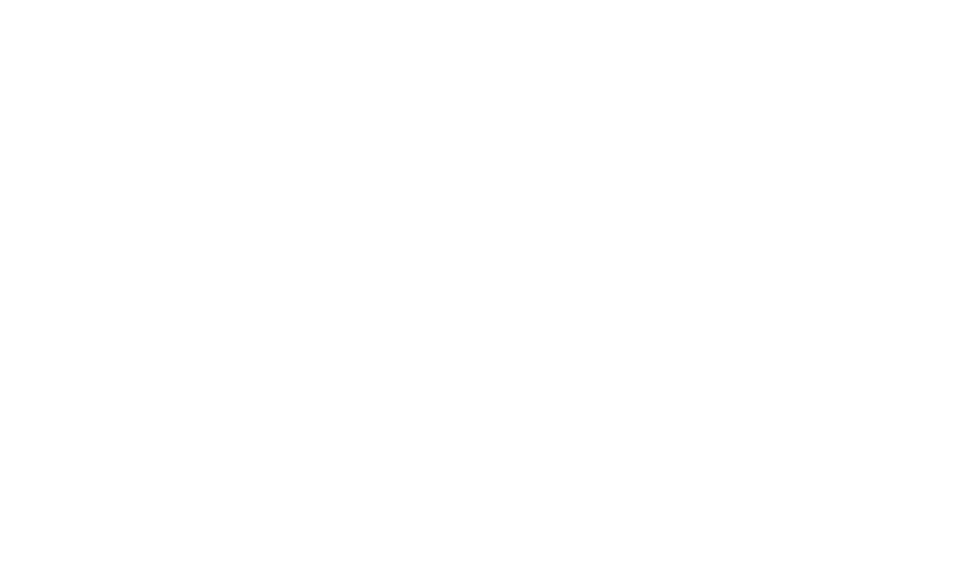
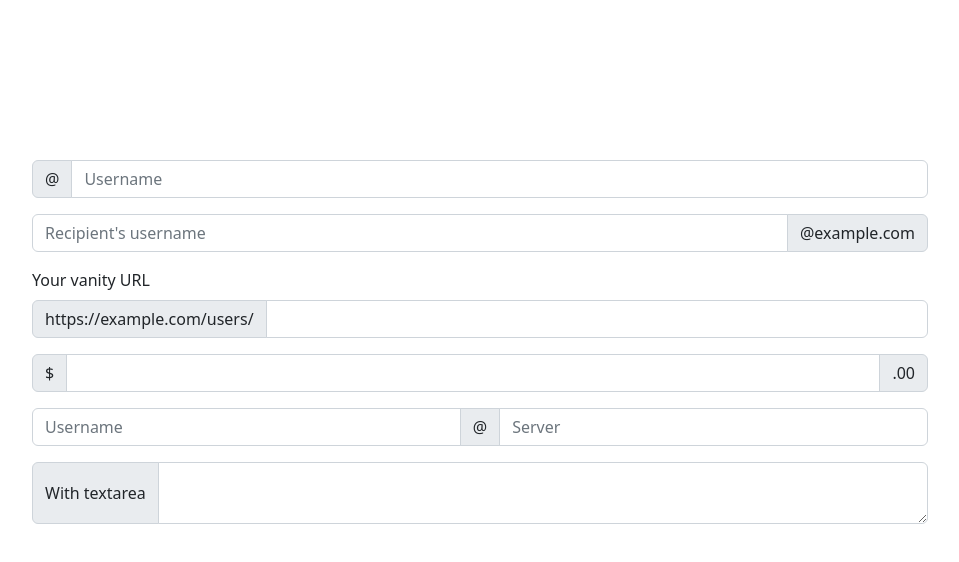
Before and after one commit to alefmiguel/Website-Practice, a plain HTML site: page index.html in a window 1280 px wide. Shown: the whole page, without its empty margins (160-1119 px from the left). Drawn offline with nearby package versions, Linux system fonts and the light colour scheme.

Commit message:
colocando favicon e login teste booststrap

```diff
--- a/index.html
+++ b/index.html
@@ -6,10 +6,47 @@
     <meta name="viewport" content="width=device-width, initial-scale=1.0">
     <title> Ecommerce System </title>
     <link rel="stylesheet" href="style.css">
-    <script src="calc.js" defer></script>
-    <link rel="shortcut icon" href="favicon.ico" type="image/x-icon">
+    <link href="https://cdn.jsdelivr.net/npm/bootstrap@5.2.1/dist/css/bootstrap.min.css" rel="stylesheet" integrity="sha384-iYQeCzEYFbKjA/T2uDLTpkwGzCiq6soy8tYaI1GyVh/UjpbCx/TYkiZhlZB6+fzT" crossorigin="anonymous">
+    <link rel="shortcut icon" href="/assets/PNG/icons8-invoice-16.png" type="image/png">
 </head>
 <body>
+    <div class="qquma">
+        <div class="input-group mb-3">
+            <span class="input-group-text" id="basic-addon1">@</span>
+            <input type="text" class="form-control" placeholder="Username" aria-label="Username" aria-describedby="basic-addon1">
+        </div>
 
+        <div class="input-group mb-3">
+            <input type="text" class="form-control" placeholder="Recipient's username" aria-label="Recipient's username" aria-describedby="basic-addon2">
+            <span class="input-group-text" id="basic-addon2">@example.com</span>
+        </div>
+
+        <label for="basic-url" class="form-label">Your vanity URL</label>
+        <div class="input-group mb-3">
+            <span class="input-group-text" id="basic-addon3">https://example.com/users/</span>
+            <input type="text" class="form-control" id="basic-url" aria-describedby="basic-addon3">
+        </div>
+
+        <div class="input-group mb-3">
+            <span class="input-group-text">$</span>
+            <input type="text" class="form-control" aria-label="Amount (to the nearest dollar)">
+            <span class="input-group-text">.00</span>
+        </div>
+
+        <div class="input-group mb-3">
+            <input type="text" class="form-control" placeholder="Username" aria-label="Username">
+            <span class="input-group-text">@</span>
+            <input type="text" class="form-control" placeholder="Server" aria-label="Server">
+        </div>
+
+        <div class="input-group">
+            <span class="input-group-text">With textarea</span>
+            <textarea class="form-control" aria-label="With textarea"></textarea>
+        </div>
+    </div>
+
+    <script src="calc.js"></script>
+    <script src="https://cdn.jsdelivr.net/npm/bootstrap@5.2.1/dist/js/bootstrap.bundle.min.js" integrity="sha384-u1OknCvxWvY5kfmNBILK2hRnQC3Pr17a+RTT6rIHI7NnikvbZlHgTPOOmMi466C8" crossorigin="anonymous"></script>
+  </body>
 </body>
 </html>
--- a/style.css
+++ b/style.css
@@ -0,0 +1,8 @@
+body {
+    /* margin: 0 auto !important; */
+}
+
+.qquma {
+    max-width: 70% !important;
+    margin: 20vh auto !important;
+}
```
Also changed, not shown: assets/PNG/icons8-invoice-16.png (added).
